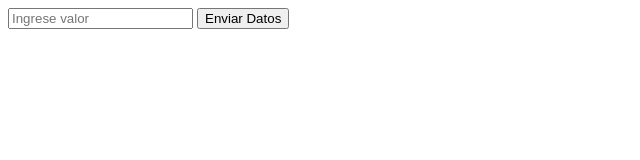
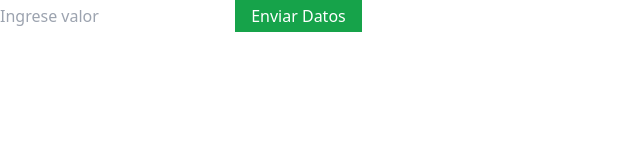
Before and after one commit to Javierjmc/ejemplo-nivel-1, a plain HTML site: page index.html in a window 1280 px wide. Shown: the whole page, without its empty margins (0-640 px from the left). Drawn offline with nearby package versions, Linux system fonts and the light colour scheme.

Commit message:
colocando fondo al botón

```diff
--- a/index.html
+++ b/index.html
@@ -4,12 +4,13 @@
     <meta charset="UTF-8">
     <meta http-equiv="X-UA-Compatible" content="IE=edge">
     <meta name="viewport" content="width=device-width, initial-scale=1.0">
+    <script src="https://cdn.tailwindcss.com"></script>
     <title>formulario</title>
 </head>
 <body>
     <form>
         <input type="number" placeholder="Ingrese valor">
-        <button>Enviar Datos</button>
+        <button class="bg-green-600 text-white hover:bg-green-800 px-4 py-1">Enviar Datos</button>
     </form>
 
 </body>
```
